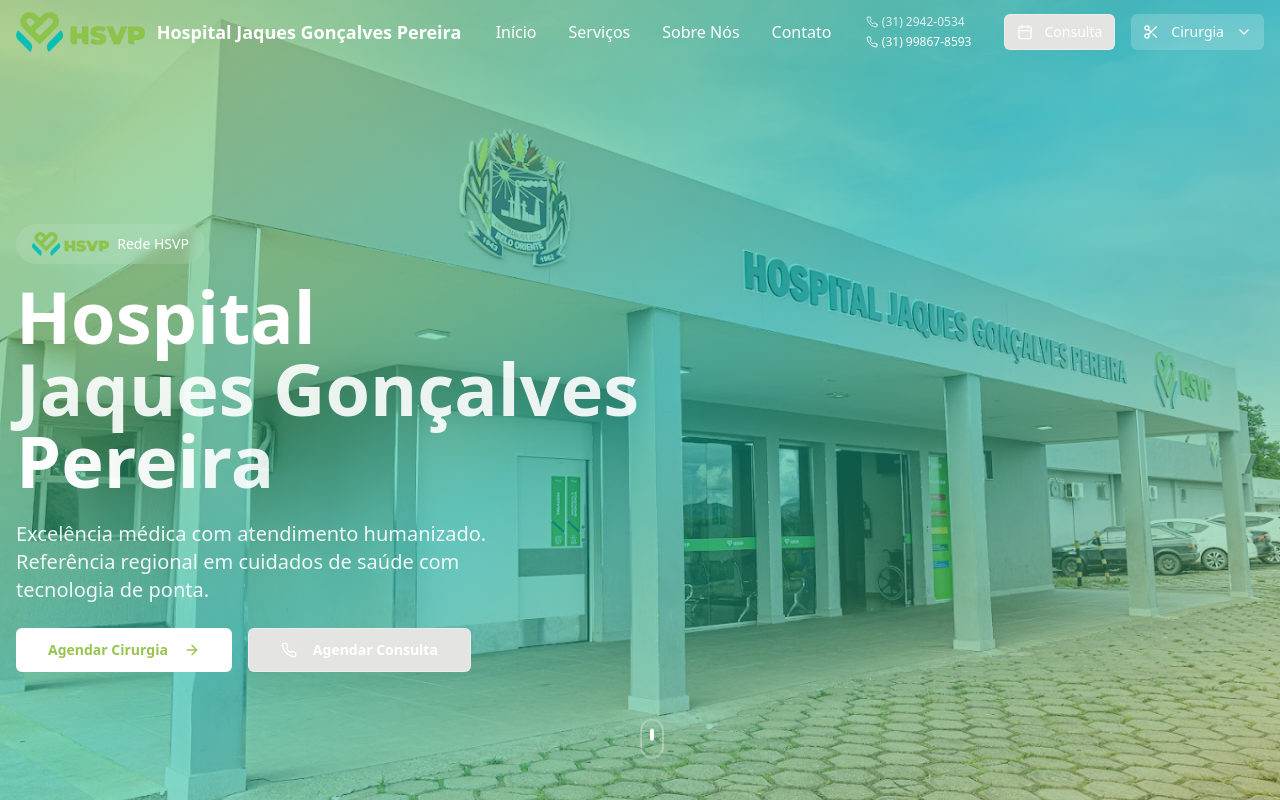
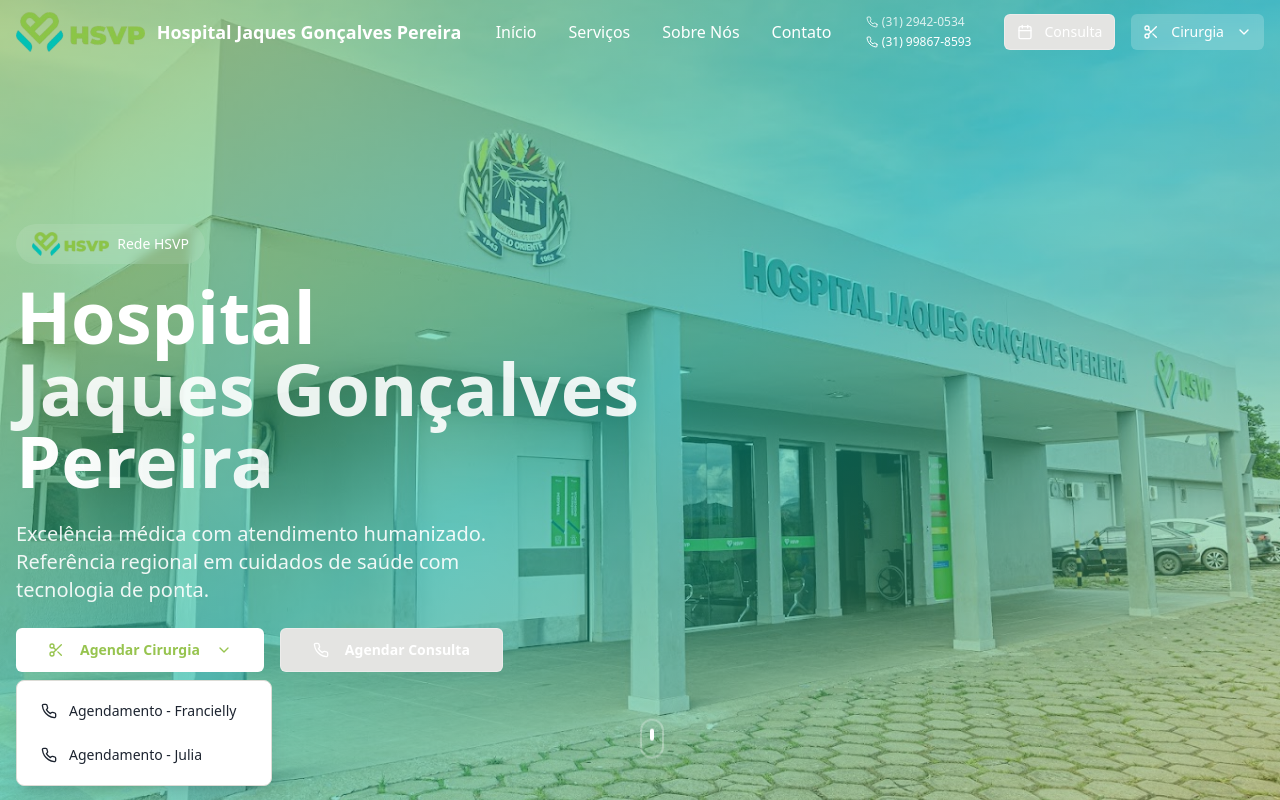
Before and after one commit to mataleone/vital-pages-launch, a React (Vite) app: page / in a window 1280 px wide. Both pictures are taken after a click on the button "Agendar Cirurgia". Shown: the top 800 px of the page. Built offline with nearby package versions, Linux system fonts and the light colour scheme.

Commit message:
Add schedule surgery to main section

```diff
--- a/src/components/ModernHero.tsx
+++ b/src/components/ModernHero.tsx
@@ -1,7 +1,9 @@
 import { Button } from "@/components/ui/button";
-import { ArrowRight, Phone } from "lucide-react";
+import { ArrowRight, Phone, ChevronDown, Scissors } from "lucide-react";
+import { useState } from "react";
 
 const ModernHero = () => {
+  const [isSurgeryDropdownOpen, setIsSurgeryDropdownOpen] = useState(false);
   return (
     <section className="relative h-screen overflow-hidden">
       {/* Background Image with Overlay */}
@@ -50,13 +52,44 @@ const ModernHero = () => {
             </p>
 
             <div className="flex flex-col sm:flex-row gap-4">
-              <Button
-                size="lg"
-                className="bg-white text-primary hover:bg-white/90 font-semibold px-8 py-4"
-              >
-                Agendar Cirurgia
-                <ArrowRight className="ml-2 w-5 h-5" />
-              </Button>
+              <div className="relative">
+                <Button
+                  size="lg"
+                  className="bg-white text-primary hover:bg-white/90 font-semibold px-8 py-4 flex items-center"
+                  onClick={() => setIsSurgeryDropdownOpen(!isSurgeryDropdownOpen)}
+                >
+                  <Scissors className="mr-2 w-5 h-5" />
+                  Agendar Cirurgia
+                  <ChevronDown className="ml-2 w-5 h-5" />
+                </Button>
+
+                {isSurgeryDropdownOpen && (
+                  <div className="absolute top-full left-0 mt-2 w-64 bg-card border border-border rounded-lg shadow-xl z-50">
+                    <div className="p-2">
+                      <a
+                        href="https://api.whatsapp.com/send/?phone=5531972052830"
+                        target="_blank"
+                        rel="noopener noreferrer"
+                        className="flex items-center w-full px-4 py-3 text-sm text-foreground hover:bg-accent hover:text-accent-foreground rounded-md transition-colors"
+                        onClick={() => setIsSurgeryDropdownOpen(false)}
+                      >
+                        <Phone className="w-4 h-4 mr-3" />
+                        Agendamento - Francielly
+                      </a>
+                      <a
+                        href="https://api.whatsapp.com/send/?phone=55319974042370"
+                        target="_blank"
+                        rel="noopener noreferrer"
+                        className="flex items-center w-full px-4 py-3 text-sm text-foreground hover:bg-accent hover:text-accent-foreground rounded-md transition-colors"
+                        onClick={() => setIsSurgeryDropdownOpen(false)}
+                      >
+                        <Phone className="w-4 h-4 mr-3" />
+                        Agendamento - Julia
+                      </a>
+                    </div>
+                  </div>
+                )}
+              </div>
 
               <Button
                 size="lg"
```
